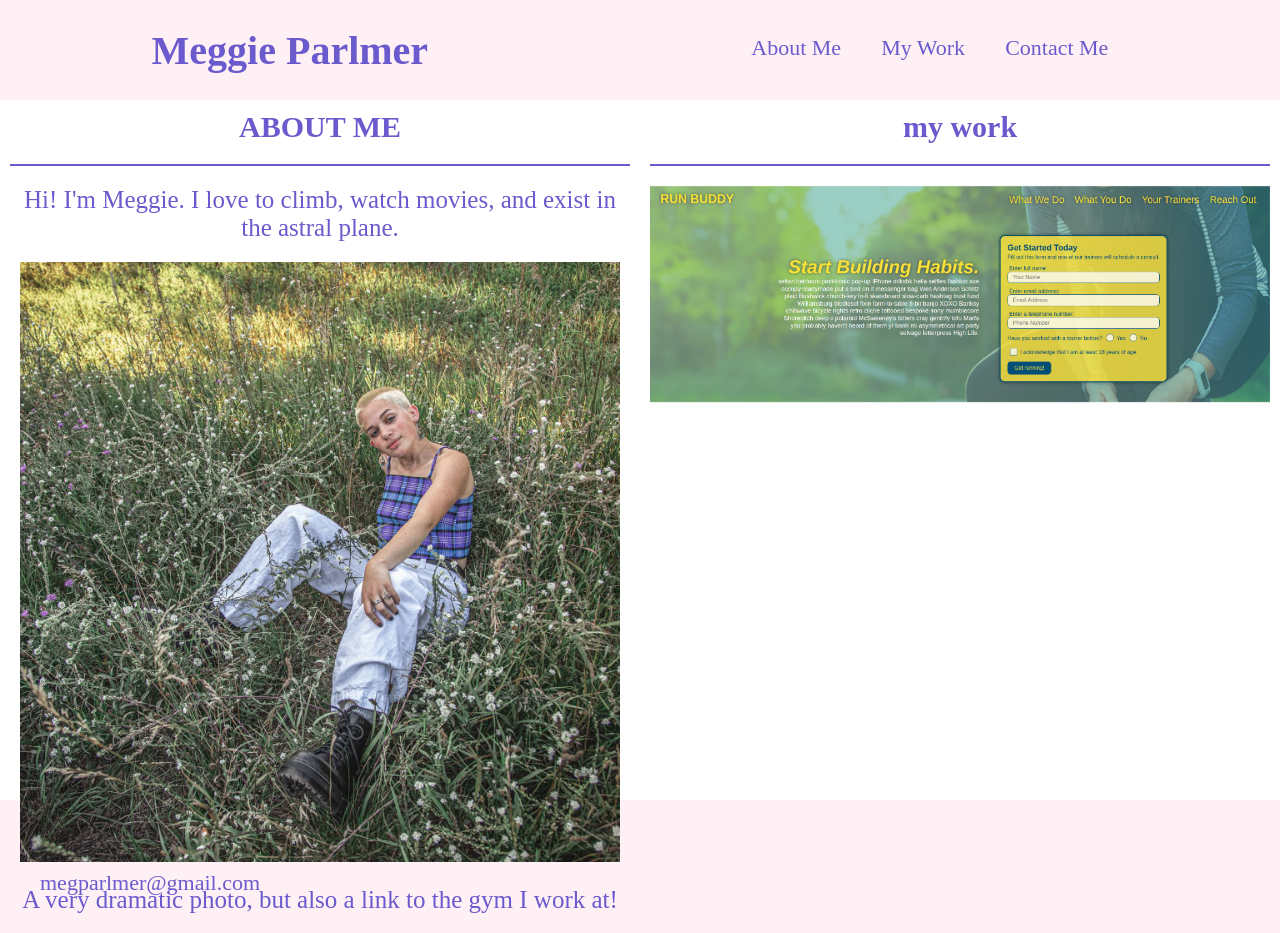
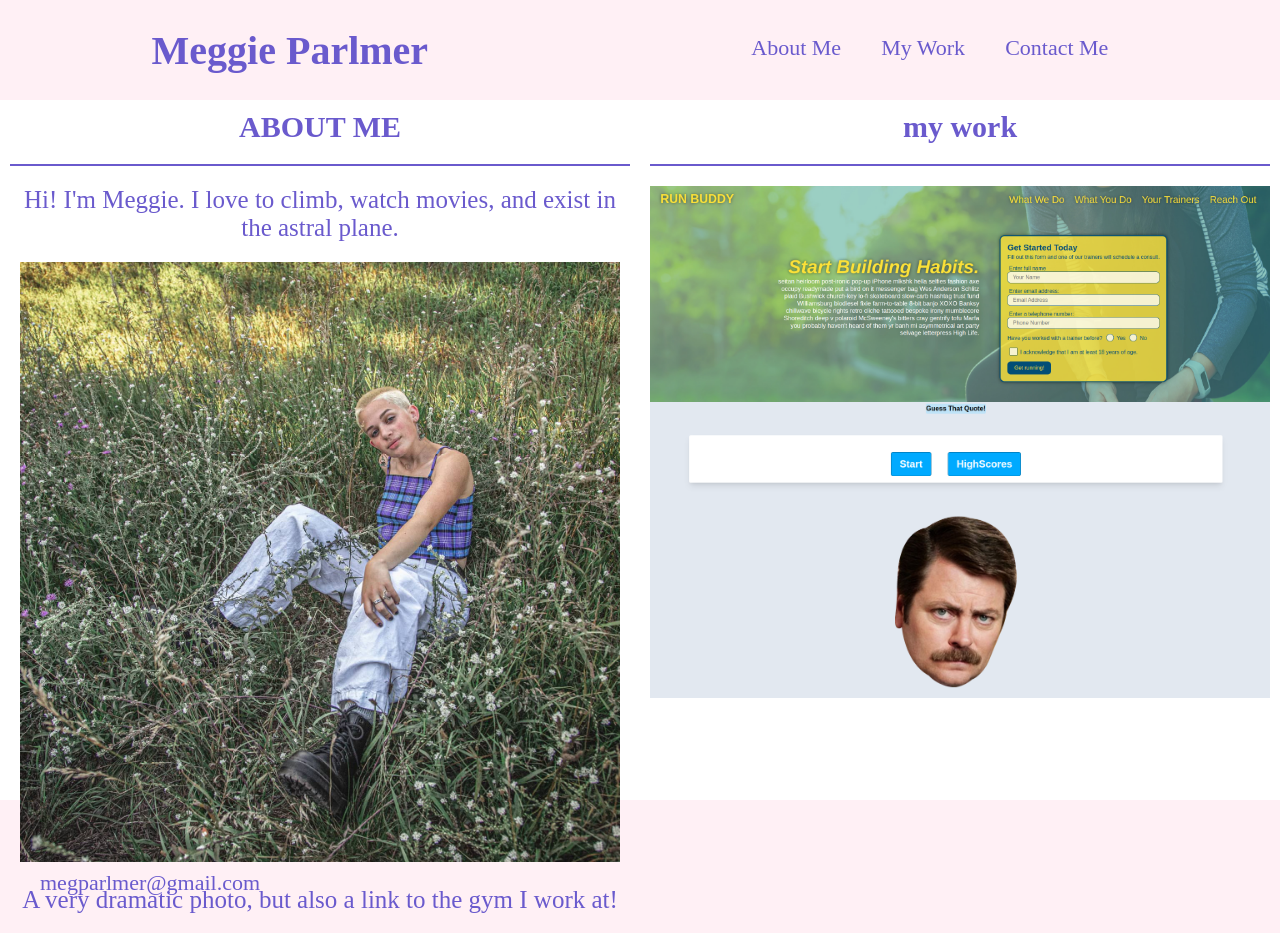
Before and after one commit to megparlmer/personalPortfolio, a plain HTML site: page index.html in a window 1280 px wide. Drawn offline with Linux system fonts and the light colour scheme.

Commit message:
added newest project to portfolio

```diff
--- a/assets/style.css
+++ b/assets/style.css
@@ -149,6 +149,19 @@ main > * {
     background-color: lavenderblush;
 }
 
+.webpage-image {
+    max-width:100%;
+    max-height:100%;
+    object-fit: contain;
+    transition: 0.5s ease-in-out;
+    backface-visibility: hidden;
+}
+
+.webpage-image:hover {
+    opacity: 0.3;
+    background-color: lavenderblush;
+}
+
 /*footer and contact info*/
 footer {
     display: flex;
@@ -204,10 +217,6 @@ footer ul li a {
         text-align: center;
         width: 100%;
     }
-
-    main h2 {
-        display
-    }
 }
 
 /*for tablets and smaller*/
@@ -222,7 +231,7 @@ footer ul li a {
     }
 
     .about-me p {
-        flex 2 100%;
+        flex: 2 100%;
         text-align: center;
     }
 
--- a/index.html
+++ b/index.html
@@ -56,6 +56,9 @@
             <a href="https://megparlmer.github.io/run-buddy/">
                 <img src="./assets/images/Screenshot from 2022-02-19 16-50-41.png" alt="screenshot of run-buddy project" class="screenshot-image" style="width:100%">
             </a>
+            <a href="https://rachelgray7448.github.io/swanson-quote-quiz/">
+                <img class ="webpage-image" src="./assets/images/Screenshot from 2022-03-27 18-54-02.png">
+            </a>
         </div>
     </main>
 
```
Also changed, not shown: assets/images/Screenshot from 2022-03-27 18-54-02.png (added).
